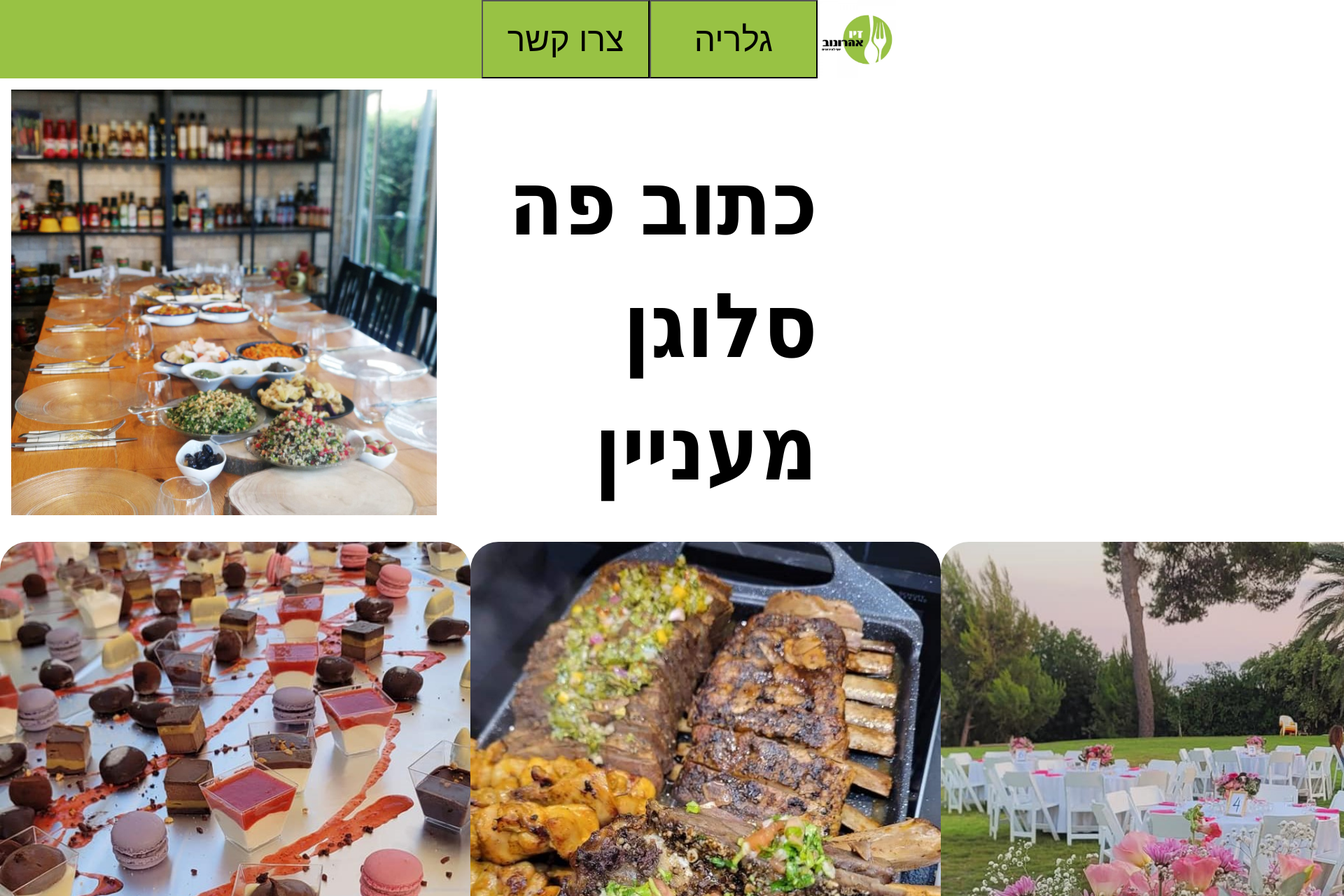
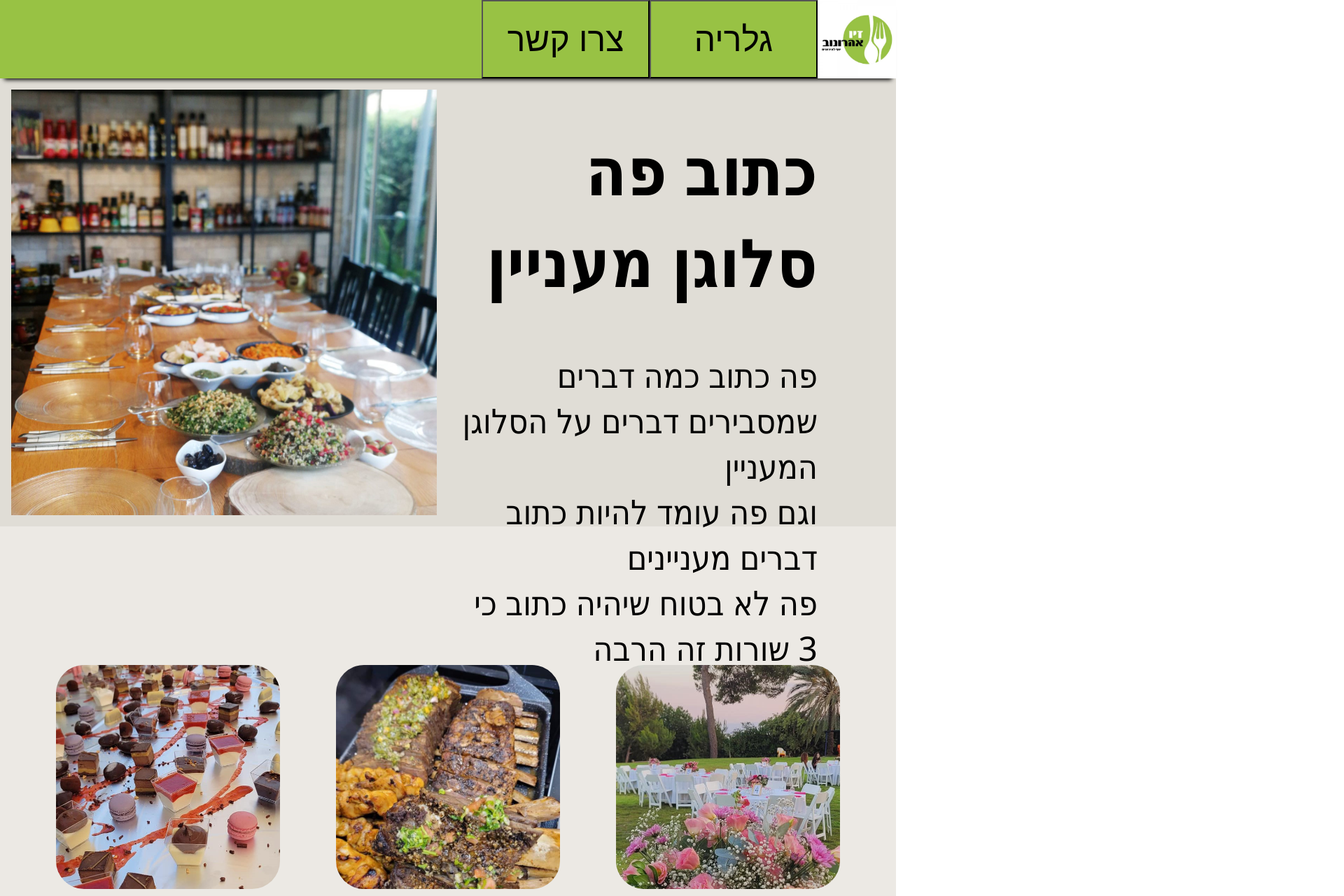
Before and after one commit to roey132/vue-project, a Vue app: page / in a window 1280 px wide. Shown: the top 1280 px of the page at 70% size, 1920 px wide, since content can reach past the window. Built offline with nearby package versions, Linux system fonts and the light colour scheme.

Commit message:
some fixes to picture trio

```diff
--- a/src/components/HomePageIntro.vue
+++ b/src/components/HomePageIntro.vue
@@ -22,9 +22,14 @@ import banner_photo from "../assets/banner_photo.png"
 
 <style scoped>
 .intro-banner{
+    margin-top: 7em;
     height: 40em;
     display:flex;
     justify-content: space-between;
+    background-color: rgb(224, 221, 214);
+	-webkit-box-shadow: 0 8px 6px -6px black;
+	-moz-box-shadow: 0 8px 6px -6px black;
+	box-shadow: 0 8px 6px -6px black;
 }
 .banner-photo{
     height:38em;
@@ -35,7 +40,7 @@ import banner_photo from "../assets/banner_photo.png"
     padding-right:7em;
 }
 .banner-title{
-    font-size:8em;
+    font-size:6em;
 }
 .banner-info{
     font-size:3em;
--- a/src/components/PictureTrio.vue
+++ b/src/components/PictureTrio.vue
@@ -24,10 +24,11 @@ import event_background from "../assets/event_background.png"
     display:flex;
     align-items: center;
     justify-content: space-evenly;
+    background-color: rgb(236,233,228);
 }
 .image{
     border-radius: 40px;
-    height:42em;
-    width:42em;
+    height:25vw;
+    width:25vw;
 }
 </style>
--- a/src/components/Toolbar.vue
+++ b/src/components/Toolbar.vue
@@ -18,7 +18,14 @@ import catering_logo from "../assets/catering_logo.png"
     direction:rtl;
     height:7em;
     background-color: rgb(152,194,68);
+	-webkit-box-shadow: 0 8px 6px -6px black;
+	-moz-box-shadow: 0 8px 6px -6px black;
+	box-shadow: 0 8px 6px -6px black;
+    position: fixed;
+    top:0;
+    width:100%;
 }
+
 .icon{
     height:7em;
     width:7em;
```
